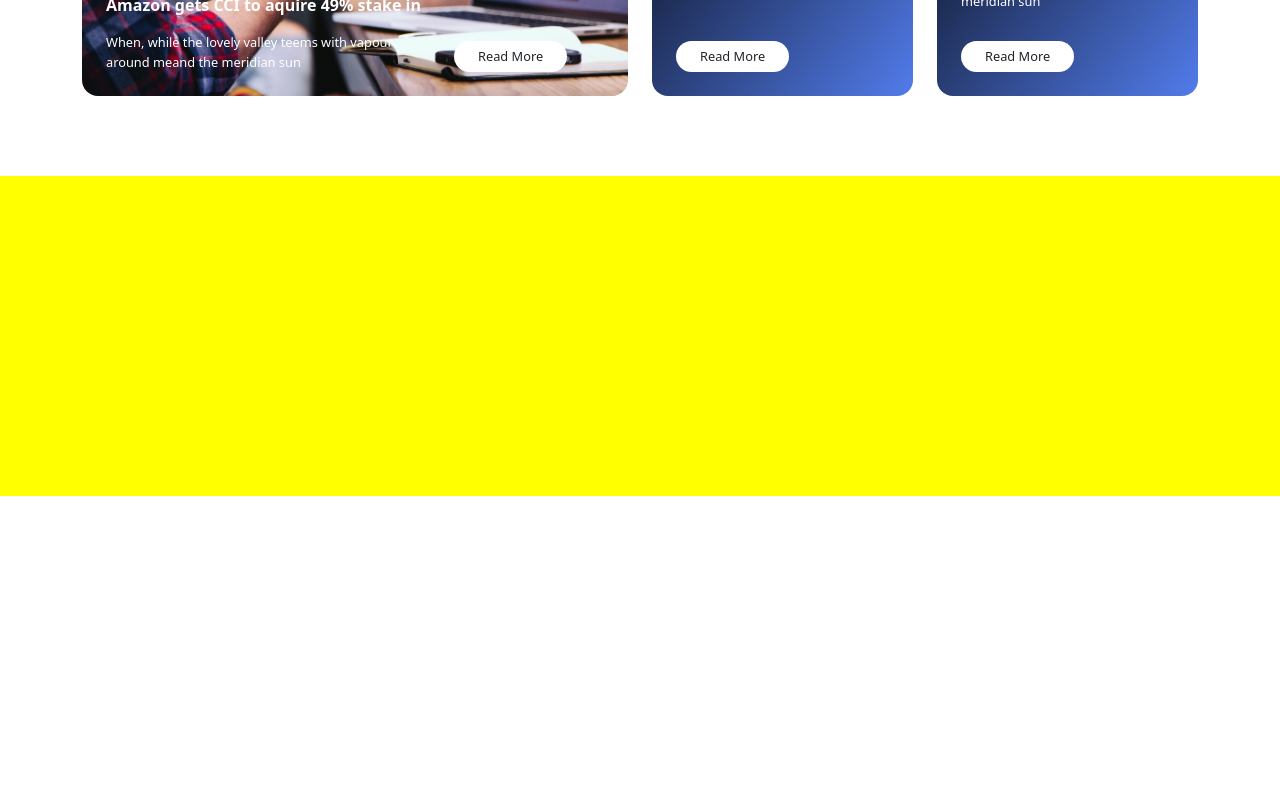
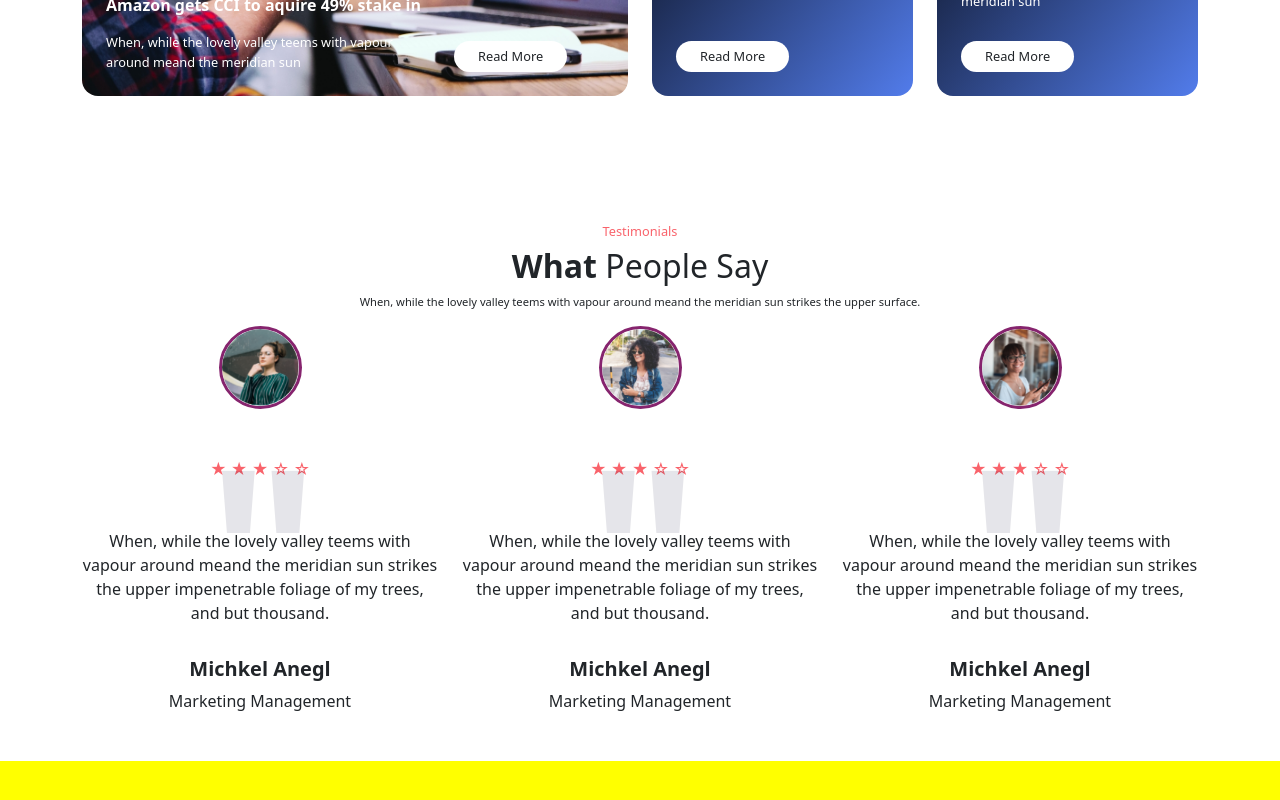
Before and after one commit to Francesco-Iannuzzi/proj-html-vuejs, a Vue app: page / in a window 1280 px wide. Shown: the part 3556-4356 px from the top of the page. Before the commit the page ends 4052 px from the top, so only its background shows below. Built offline with nearby package versions, Linux system fonts and the light colour scheme.

Commit message:
add first step testimonal section

```diff
--- a/src/assets/scss/partials/_pageMain.scss
+++ b/src/assets/scss/partials/_pageMain.scss
@@ -255,4 +255,52 @@ main {
 
     }
 
+    .testimonial {
+        background-color: $light;
+
+        .testimonial_title {
+
+            h2 {
+                font-size: 2rem;
+            }
+
+            h5 {
+                font-size: 0.8rem;
+                color: $bgSecondaryGradient2;
+            }
+
+            p {
+                font-size: 0.7rem;
+            }
+        }
+
+        .testimonial_staff {
+            .card {
+                img {
+                    border-radius: 50%;
+                    border: 3px solid $bgSecondaryGradient1;
+                    aspect-ratio: 1 / 1;
+                }
+
+                .star {
+                    color: $bgSecondaryGradient2;
+
+                }
+
+                .cit_bg {
+                    position: absolute;
+                    top: 80px;
+                    left: 35%;
+
+                    h1 {
+                        font-weight: bold;
+                        font-size: 15rem;
+                        color: $bgNumber;
+                    }
+                }
+            }
+        }
+
+    }
+
 }
--- a/src/components/PageMain.vue
+++ b/src/components/PageMain.vue
@@ -35,6 +35,91 @@ export default {
         <!-- /price_list -->
         <SectionBlog></SectionBlog>
         <!-- /blog -->
+        <section class="testimonial py-5">
+            <div class="container">
+                <div class="testimonial_title text-center">
+                    <h5>
+                        Testimonials
+                    </h5>
+                    <div class="d-flex justify-content-center">
+                        <h2>
+                            <strong>What</strong> People Say
+                        </h2>
+                    </div>
+                    <p>
+                        When, while the lovely valley teems with vapour around meand the meridian sun strikes the upper
+                        surface.
+                    </p>
+                </div>
+                <!-- /testimonial_title -->
+                <div class="testimonial_staff row">
+                    <div class="col">
+                        <div class="card border-0 text-center">
+                            <div class="container">
+                                <img class="img-fluid w-25" src="../assets/img/szabo-viktor-1266895-unsplash-1024x1024.png"
+                                    alt="">
+                            </div>
+                            <span class="star py-5"> &starf; &starf; &starf; &star; &star; </span>
+                            <p>
+                                When, while the lovely valley teems with vapour around meand the meridian sun strikes the
+                                upper impenetrable foliage of my trees, and but thousand.
+                            </p>
+                            <h5 class="pt-3">
+                                <strong>Michkel Anegl</strong>
+                            </h5>
+                            <span>Marketing Management</span>
+                            <div class="cit_bg">
+                                <h1>"</h1>
+                            </div>
+                        </div>
+                    </div>
+                    <!-- /col -->
+                    <div class="col">
+                        <div class="card border-0 text-center">
+                            <div class="container">
+                                <img class="img-fluid w-25"
+                                    src="../assets/img/philipe-cavalcante-539505-unsplash-1024x1024.png" alt="">
+                            </div>
+                            <span class="star py-5"> &starf; &starf; &starf; &star; &star; </span>
+                            <p>
+                                When, while the lovely valley teems with vapour around meand the meridian sun strikes the
+                                upper impenetrable foliage of my trees, and but thousand.
+                            </p>
+                            <h5 class="pt-3">
+                                <strong>Michkel Anegl</strong>
+                            </h5>
+                            <span>Marketing Management</span>
+                            <div class="cit_bg">
+                                <h1>"</h1>
+                            </div>
+                        </div>
+                    </div>
+                    <!-- /col -->
+                    <div class="col">
+                        <div class="card border-0 text-center">
+                            <div class="container">
+                                <img class="img-fluid w-25" src="../assets/img/fabio-spinelli-695744-unsplash-1024x1024.png"
+                                    alt="">
+                            </div>
+                            <span class="star py-5"> &starf; &starf; &starf; &star; &star; </span>
+                            <p>
+                                When, while the lovely valley teems with vapour around meand the meridian sun strikes the
+                                upper impenetrable foliage of my trees, and but thousand.
+                            </p>
+                            <h5 class="pt-3">
+                                <strong>Michkel Anegl</strong>
+                            </h5>
+                            <span>Marketing Management</span>
+                            <div class="cit_bg">
+                                <h1>"</h1>
+                            </div>
+                        </div>
+                    </div>
+                    <!-- /col -->
+                </div>
+            </div>
+        </section>
+        <!-- /testimonial -->
 
     </main>
     <!-- /main -->
```
